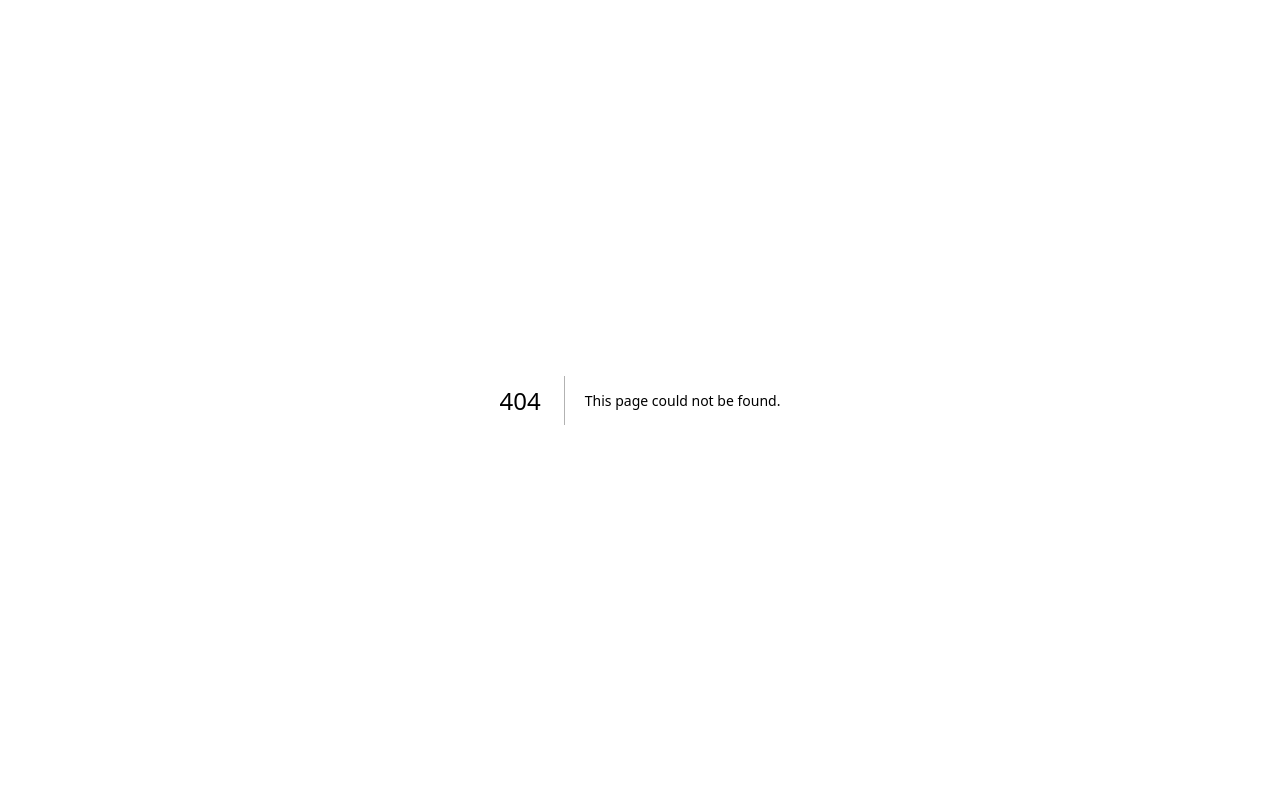
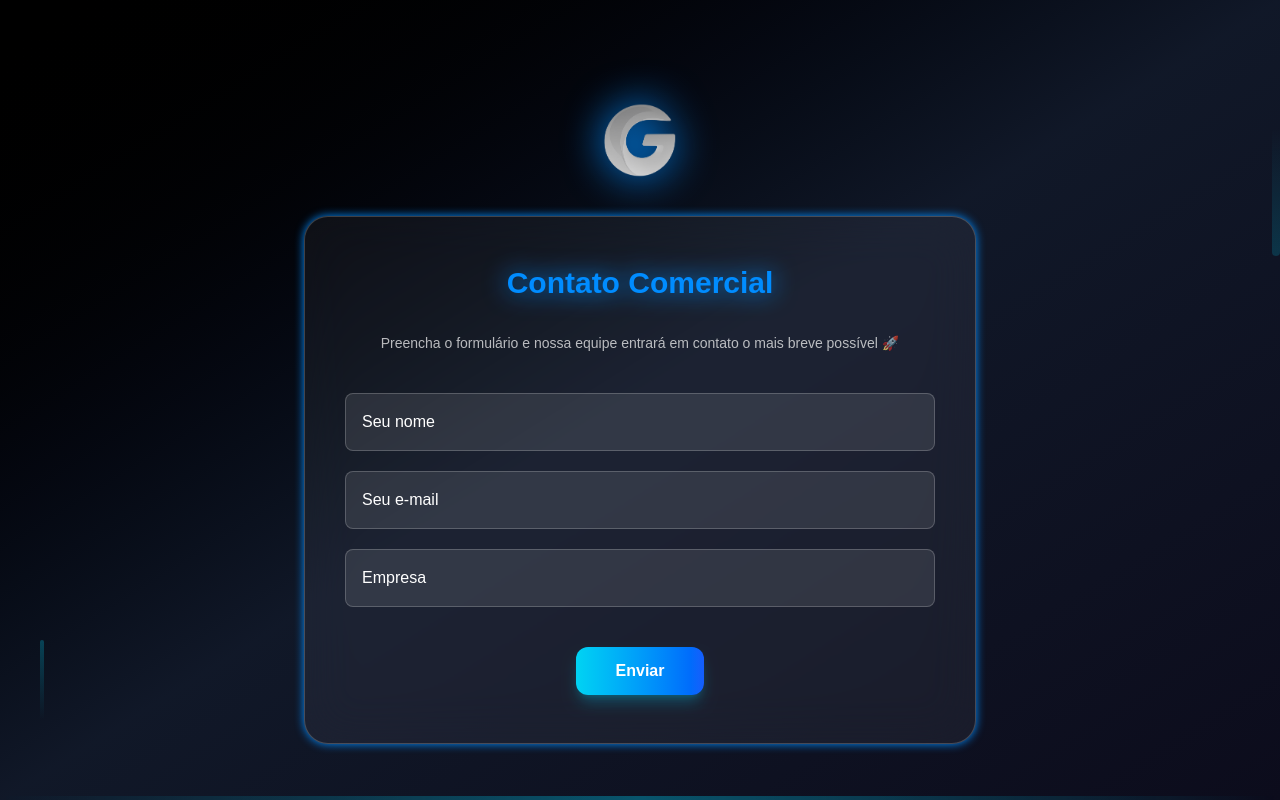
Before and after one commit to Alessandrolira/GoTolky, a Next.js app: page /forms in a window 1280 px wide. Before the commit this address had no page. Built offline with nearby package versions, Linux system fonts and the light colour scheme.

Commit message:
contato criado

```diff
--- /dev/null
+++ b/app/(pages)/forms/page.tsx
@@ -0,0 +1,57 @@
+export default function Forms() {
+    return (
+        <div className="relative flex flex-col items-center justify-center min-h-screen bg-gradient-to-br from-black via-gray-900 to-[#0c0c1c] overflow-hidden px-4">
+            {/* Círculos orbitais com efeito neon */}
+            <div className="absolute top-25 z-10 animate-pulse-slow">
+                <img
+                    src="./GoTolkyLogo.png"
+                    alt="GoTolky Logo"
+                    className="w-36 drop-shadow-[0_0_20px_var(--azul)]"
+                />
+            </div>
+
+            {/* Formulário */}
+            <form className="mt-[10rem] w-full max-w-2xl bg-white/5 backdrop-blur-xl border border-white/20 rounded-3xl px-10 py-12 text-white shadow-[0_0_10px_var(--azul)] relative z-20">
+                <h1 className="text-center text-3xl font-extrabold mb-8 text-[var(--azul)] drop-shadow-[0_0_12px_var(--azul)]">
+                    Contato Comercial
+                </h1>
+
+                <p className="text-center text-white/70 mb-10 text-sm">
+                    Preencha o formulário e nossa equipe entrará em contato o mais breve possível 🚀
+                </p>
+
+                <div className="flex flex-col gap-5">
+                    <input
+                        type="text"
+                        placeholder="Seu nome"
+                        className="p-4 rounded-lg bg-white/10 border border-white/20 placeholder-white text-white focus:outline-none focus:ring-2 focus:ring-[var(--azul)] transition"
+                    />
+                    <input
+                        type="email"
+                        placeholder="Seu e-mail"
+                        className="p-4 rounded-lg bg-white/10 border border-white/20 placeholder-white text-white focus:outline-none focus:ring-2 focus:ring-[var(--azul)] transition"
+                    />
+                    <input
+                        type="text"
+                        placeholder="Empresa"
+                        className="p-4 rounded-lg bg-white/10 border border-white/20 placeholder-white text-white focus:outline-none focus:ring-2 focus:ring-[var(--azul)] transition"
+                    />
+                </div>
+
+                <div className="flex justify-center mt-10">
+                    <button
+                        type="submit"
+                        className="cursor-pointer bg-gradient-to-r from-cyan-400 to-blue-600 text-white px-10 py-3 rounded-xl font-bold shadow-lg shadow-cyan-500/30 hover:scale-105 transition transform duration-300"
+                    >
+                        Enviar
+                    </button>
+                </div>
+            </form>
+
+            {/* Linhas decorativas tech */}
+            <div className="absolute bottom-0 left-0 w-full h-1 bg-gradient-to-r from-transparent via-cyan-500 to-transparent opacity-30 animate-pulse" />
+            <div className="absolute bottom-20 left-10 w-1 h-20 bg-gradient-to-b from-cyan-500 to-transparent opacity-30 rounded-full" />
+            <div className="absolute top-32 right-0 w-2 h-32 bg-gradient-to-t from-cyan-500 to-transparent opacity-20 rounded-full" />
+        </div>
+    )
+}
--- a/app/globals.css
+++ b/app/globals.css
@@ -109,3 +109,7 @@ input:checked+.slider:before {
 .animate-gradient {
   animation: gradientShift 2s ease infinite;
 }
+
+html {
+  scroll-behavior: smooth;
+}
--- a/app/page.tsx
+++ b/app/page.tsx
@@ -52,19 +52,19 @@ export default function Home() {
                                 ${menuAberto ? "flex" : "hidden"}
                                 md:static md:flex md:flex-row md:gap-5 md:p-0 md:bg-transparent md:shadow-none md:w-full`}
             >
-              <a href="">
+              <a href="#produto">
                 <li className="hover:text-[#25D366] transition-colors px-2 md:px-0">Produto</li>
               </a>
-              <a href="">
+              <a href="#personalizacao">
                 <li className="hover:text-[#25D366] transition-colors px-2 md:px-0">Personalização</li>
               </a>
-              <a href="">
+              <a href="#quemsomos">
                 <li className="hover:text-[#25D366] transition-colors px-2 md:px-0">Quem somos</li>
               </a>
-              <a href="">
+              <a href="#contato">
                 <li className="hover:text-[#25D366] transition-colors px-2 md:px-0">Contato</li>
               </a>
-              <a href="">
+              <a href="/forms">
                 <li className="bg-white text-black px-2 md:w-full rounded-full hover:opacity-80 transition-opacity hover:bg-[#25D366]">
                   Assine Já
                 </li>
@@ -79,7 +79,7 @@ export default function Home() {
           <p className="tracking-widest text-[1em] md:text-[1.6em] font-bold">OLÁ!</p>
         </div>
       </div>
-      <div className="flex justify-center items-center flex-col mt-10">
+      <div className="flex justify-center items-center flex-col mt-10" id="produto">
         <p className="font-bold text-[1.5em] mb-5">Produto</p>
         <p className="w-[80%] text-center">Imaginou personalizar uma IA para trabalhar como uma assistente ou até uma vendedora dos seus produtos?</p>
         <p className="text-[1.2em] font-bold mt-2 text-center w-[80%]">Para essa pergunta a GoTolky possui a ferramenta perfeita!</p>
@@ -218,7 +218,7 @@ export default function Home() {
           </ul>
         </div>
       </div>
-      <div className="bg-[var(--cinza)] flex justify-center flex-col items-center py-[100px]">
+      <div className="bg-[var(--cinza)] flex justify-center flex-col items-center py-[100px]" id="personalizacao">
         <h4 className="font-bold text-[1.5em] mb-20 text-center">Personalização</h4>
         <div className="flex flex-col md:flex-row justify-around items-center">
           <div className="px-10 md:w-[50em]">
@@ -235,7 +235,7 @@ export default function Home() {
           </div>
         </div>
       </div>
-      <div className="flex justify-center flex-col items-center py-[100px]">
+      <div className="flex justify-center flex-col items-center py-[100px]" id="quemsomos">
         <h5 className="font-bold text-[1.5em] mb-5">Quem Somos</h5>
         <img src="/GoTolkyLogo.png" alt="" className="w-[400px]" />
         <div className="px-10 mt-15 md:w-[100em]">
@@ -250,7 +250,7 @@ export default function Home() {
           <p>Foi com essa missão — facilitar e melhorar a experiência de atendimento — que a GoTolky nasceu: para tornar o relacionamento com seus clientes e funcionários mais humano, prático e inteligente.</p>
         </div>
       </div>
-      <div className="bg-[var(--branco)] text-[var(--background)] py-[25px] flex flex-col md:justify-center">
+      <div className="bg-[var(--branco)] text-[var(--background)] py-[25px] flex flex-col md:justify-center" id="contato">
         <div className="flex flex-col md:flex-row md:justify-around">
           <div className="text-left flex gap-1 mb-3 flex-col px-10">
             <h6 className="font-bold">Contato</h6>
```
